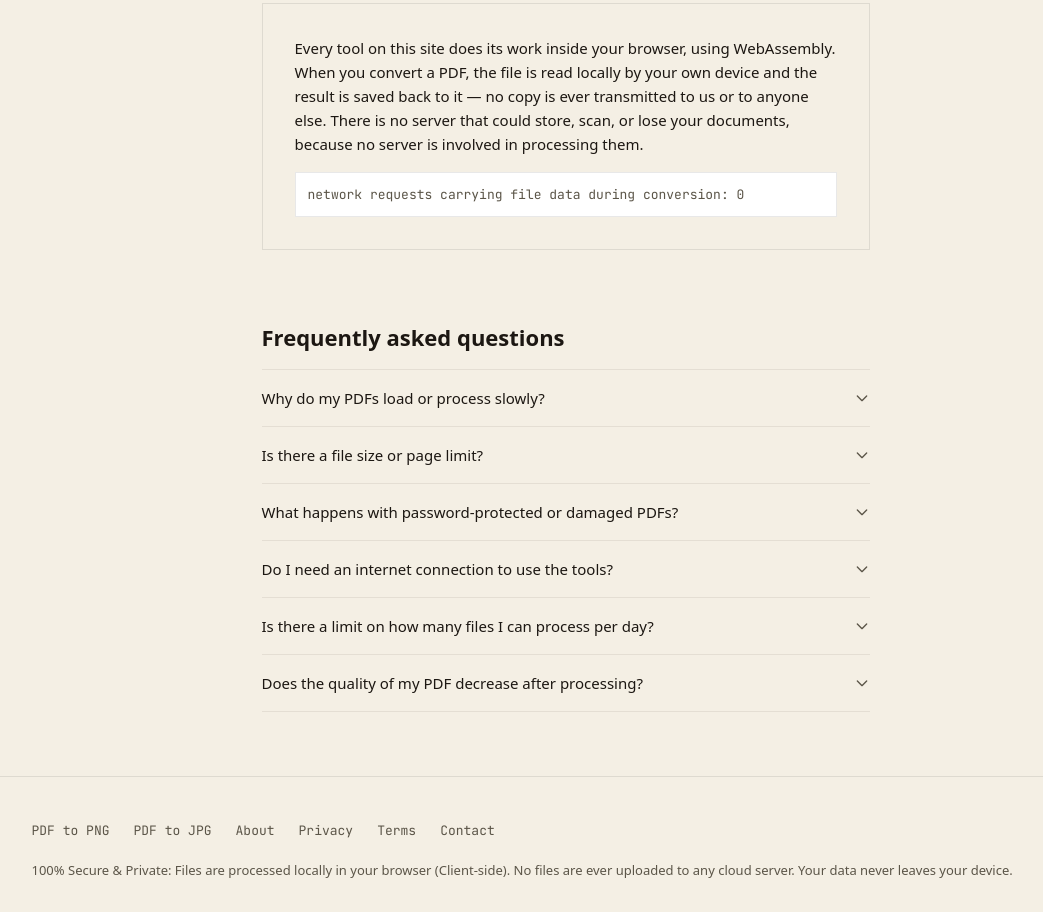
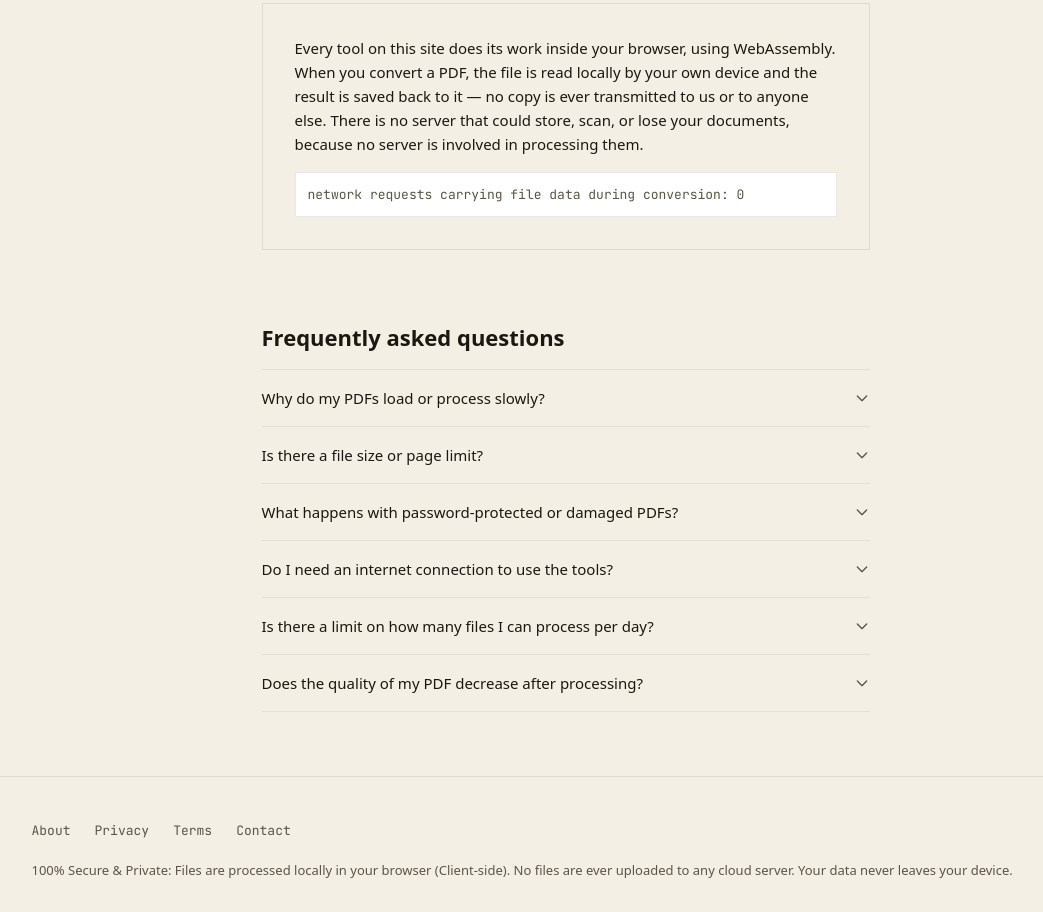
Before and after one commit to akarakosee/pdf-screen-shotter, an Astro site in the folder web/: page / in a window 1280 px wide. Shown: the part 3419-4331 px from the top of the page, without its empty margins (67-1110 px from the left). Built offline with nearby package versions, Linux system fonts and the light colour scheme; Astro itself is replaced by a stand-in of ours; a web font is replaced by a local one.

Commit message:
Content: Remove PDF tool links from Footer

```diff
--- a/web/src/components/Footer.astro
+++ b/web/src/components/Footer.astro
@@ -27,12 +27,7 @@ const t = {
 <footer class="w-full border-t">
   <div class="mx-auto max-w-[1100px] px-4 py-8">
     <nav class="flex flex-wrap gap-x-6 gap-y-2 font-mono text-xs text-ink-muted dark:text-ink-muted-dark">
-      <a class="flex min-h-11 items-center hover:text-amber dark:hover:text-amber-dark" href={`${p}/pdf-to-png`}
-        >{lang === 'tr' ? "PDF'ten PNG'ye" : 'PDF to PNG'}</a
-      >
-      <a class="flex min-h-11 items-center hover:text-amber dark:hover:text-amber-dark" href={`${p}/pdf-to-jpg`}
-        >{lang === 'tr' ? "PDF'ten JPG'ye" : 'PDF to JPG'}</a
-      >
+
       <a class="flex min-h-11 items-center hover:text-amber dark:hover:text-amber-dark" href={`${p}/about`}>{t.about}</a>
       <a class="flex min-h-11 items-center hover:text-amber dark:hover:text-amber-dark" href={`${p}/privacy`}>{t.privacy}</a>
       <a class="flex min-h-11 items-center hover:text-amber dark:hover:text-amber-dark" href={`${p}/terms`}>{t.terms}</a>
```
